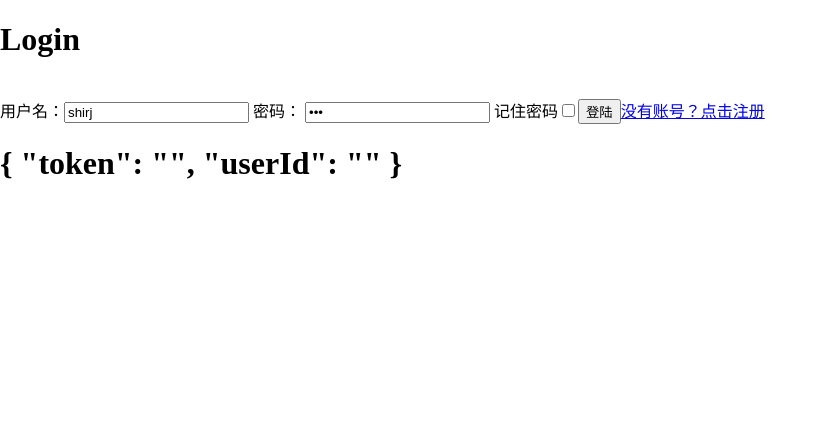
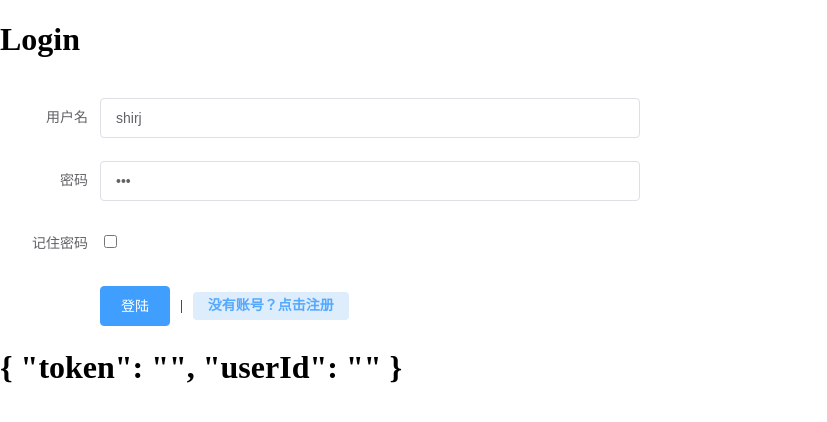
Before and after one commit to Wisdom12333/EasyAccount, a Vue app in the folder web/: page /Login in a window 1280 px wide. Shown: the top 422 px of the page, without its empty margins (0-827 px from the left). Built offline with nearby package versions, Linux system fonts and the light colour scheme.

Commit message:
Use element-UI on Login.vue.

```diff
--- a/web/src/router/index.js
+++ b/web/src/router/index.js
@@ -1,4 +1,4 @@
-import { createRouter, createWebHistory } from "vue-router";
+import {createRouter, createWebHistory} from "vue-router";
 import App from "@/App";
 import Budget from "@/views/Budget";
 import Mine from "@/views/Mine";
@@ -68,7 +68,7 @@ const router = createRouter({
 });
 
 router.beforeEach((to, from, next) => {
-  if (to.path === "/Login" || to.path === "/Register") {
+  if (to.path === "/Login" || to.path === "/Register" || to.path === "/register") {
     next();
   } else {
     let token = localStorage.getItem("token");
--- a/web/src/views/Home.vue
+++ b/web/src/views/Home.vue
@@ -293,7 +293,7 @@ const getUserInfo = async () => {
   );
 };
 //新建账户
-const addAccount = async () => {
+async function addAccount() {
   account.tag = account.type[1];
   account.userId = store.state.userId;
   if (acType.value === 1) {
@@ -318,13 +318,11 @@ const addAccount = async () => {
       console.log(error.response);
     }
   );
-};
+}
 //关闭记账
-const cancelTrade = () => {
-  isTrade.value = false;
-};
+const cancelTrade = () => isTrade.value = false;
 //记账
-const confirmTrade = () => {
+function confirmTrade(){
   trade.tradeType = tabName.value;
   trade.tradeName = trade.tradeTag.slice(-1).pop();
   trade.tradeAmount = trade._tradeAmount * 100;
@@ -344,7 +342,7 @@ const confirmTrade = () => {
     }
   );
   // isTrade.value = false;
-};
+}
 onMounted(getUserInfo);
 
 const click = () => {
--- a/web/src/views/Login.vue
+++ b/web/src/views/Login.vue
@@ -1,23 +1,31 @@
 <template>
   <h1>Login</h1>
   <br />
-  <form>
-    <label>
-      用户名：<input v-model="user.username" placeholder="请输入用户名" />
-    </label>
-    <label> 密码： <input v-model="user.password" type="password" /> </label>
-    <label> 记住密码<input type="checkbox" /></label>
-    <button @click.prevent="login()">登陆</button>
-    <router-link to="/Register">没有账号？点击注册</router-link>
+  <el-form  :model="user" label-width="100px" style="width: 50%">
+    <el-form-item label="用户名">
+      <el-input v-model="user.username" placeholder="请输入用户名" />
+    </el-form-item>
+    <el-form-item label="密码">
+      <el-input v-model="user.password" type="password" />
+    </el-form-item>
+    <el-form-item label="记住密码">
+      <input type="checkbox" />
+    </el-form-item>
+    <el-form-item>
+      <el-space :size="10" spacer="|">
+        <el-button type="primary" @click.prevent="login()">登陆</el-button>
+        <el-check-tag checked  @click="router.push({ name: 'Register' })">没有账号？点击注册</el-check-tag>
+      </el-space>
+    </el-form-item>
     <h1>{{ store.state }}</h1>
-  </form>
+  </el-form>
 </template>
 
 <script setup>
 import axios from "axios";
-import { useStore } from "vuex";
-import { reactive } from "vue";
-import { useRouter } from "vue-router";
+import {useStore} from "vuex";
+import {reactive} from "vue";
+import {useRouter} from "vue-router";
 
 const store = useStore();
 const router = useRouter();
```
